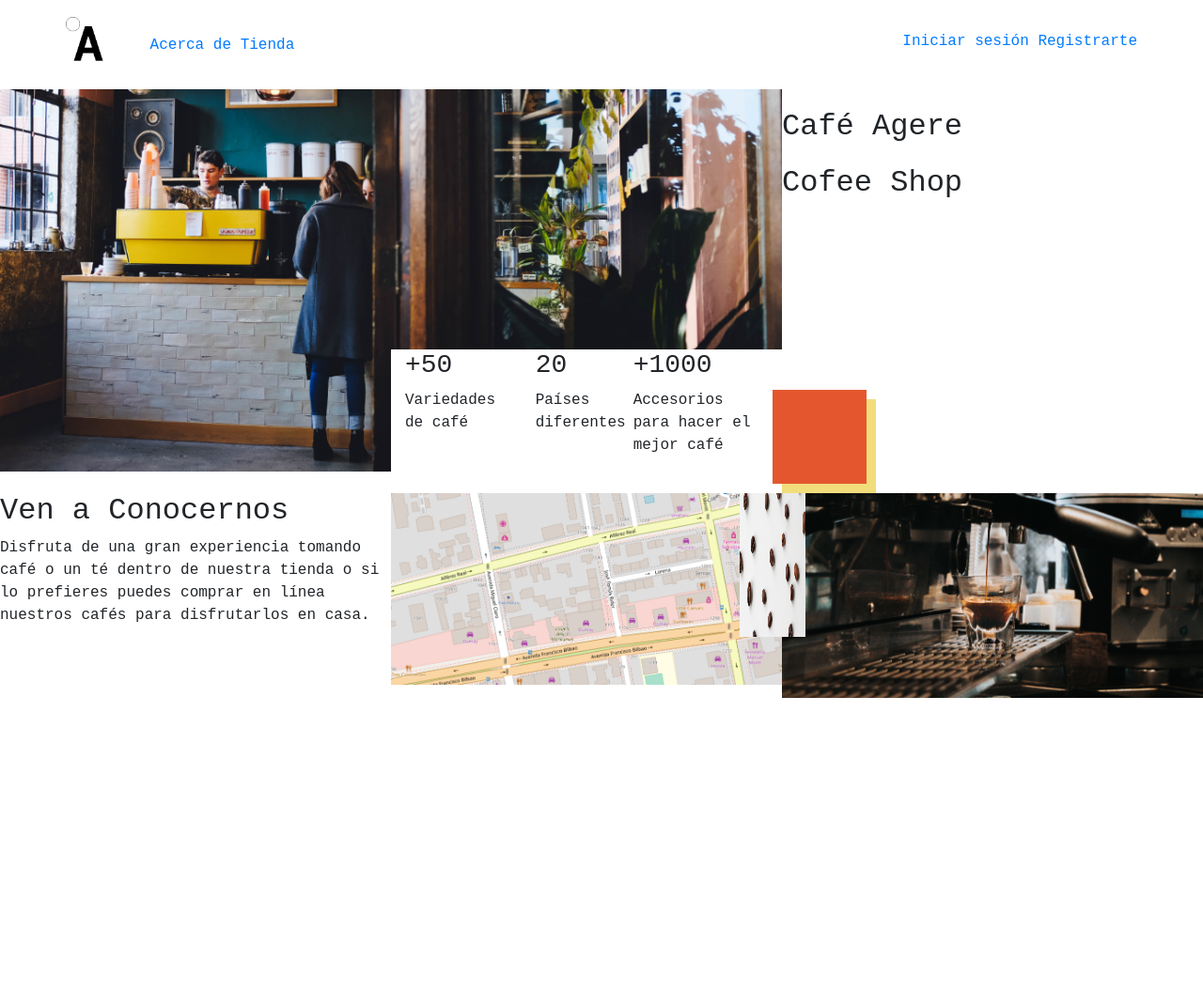
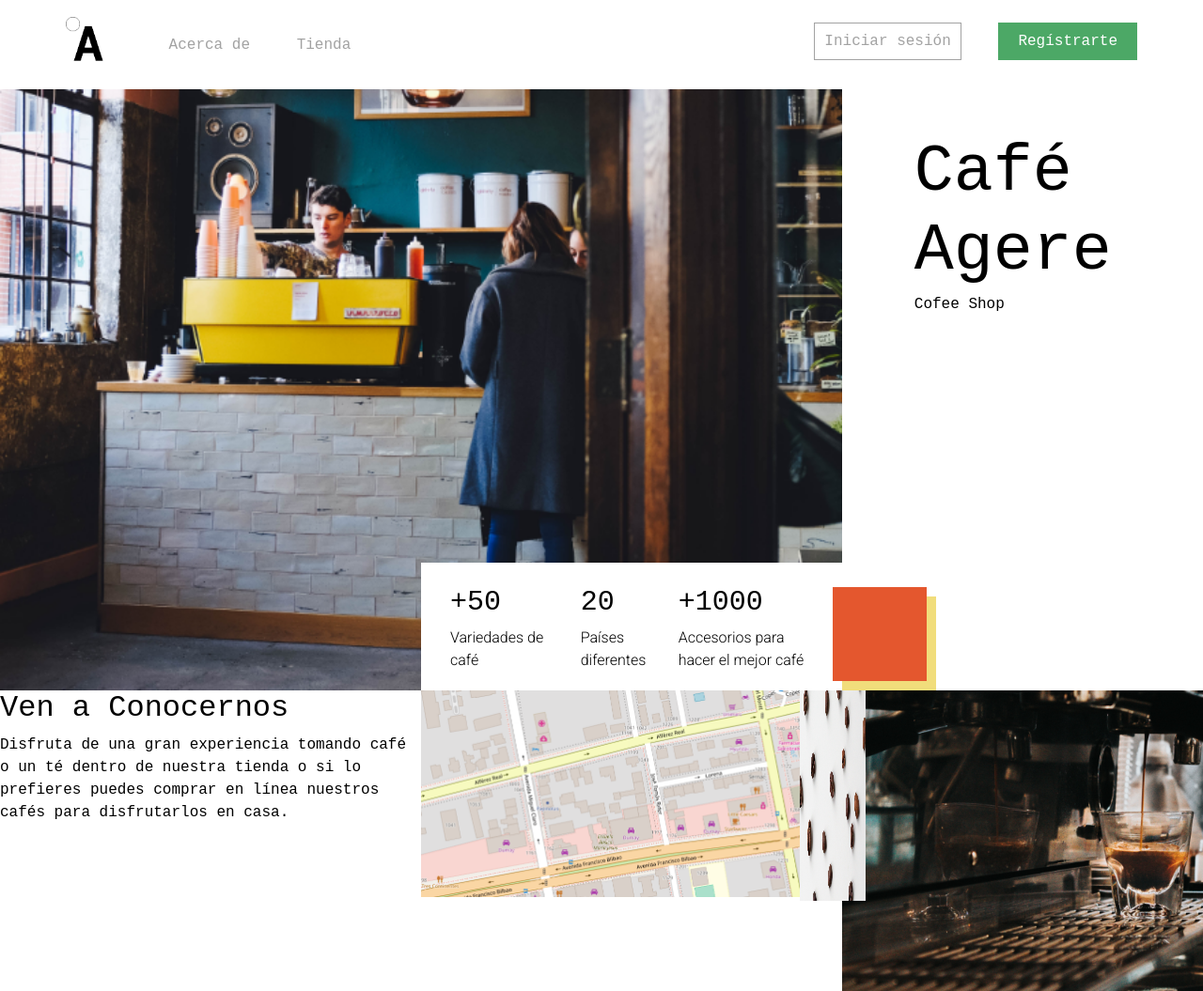
Before and after one commit to daapx/cafe-agere, a plain HTML site: page index.html in a window 1280 px wide. Shown: the whole page at 94% size. Before the commit the page ends 800 px from the top, so only its background shows below. Drawn offline with Linux system fonts and the light colour scheme; a web font is replaced by a local one.

Commit message:
main corregido, visual de header y main completa

```diff
--- a/assets/sass/abstracts/_variables.scss
+++ b/assets/sass/abstracts/_variables.scss
@@ -25,6 +25,11 @@ $blue-de-france: #3c91e6;
 $blue-jeans: #5fa5ea;
 $jordy-blue: #82b9ef;
 
+//negros
+$black: #000000;
+$outer-space: #454545;
+$quick-silver: #a2a2a2;
+
 /**** TYPOGRAPHY ****/
 
 $monospace: 'PT Mono', monospace;
--- a/assets/sass/base/_base.scss
+++ b/assets/sass/base/_base.scss
@@ -1,6 +1,7 @@
 body{
     background-color: $white;
     font-family: $monospace;
+    color: $black;
 }
 
 img{
--- /dev/null
+++ b/assets/sass/components/_buttons.scss
@@ -0,0 +1,27 @@
+.button{
+    color: $quick-silver;
+    border: 1px solid $quick-silver;
+    padding: 10px;
+    background-color: $white;
+    text-decoration: none;
+    margin-left: 30px;
+}
+
+.button:hover{
+    text-decoration: none;
+    color: $outer-space;
+    border: 1px solid $black;
+}
+
+.button--green{
+    background-color: $shiny-shamrock;
+    border: 1px solid $shiny-shamrock;
+    color: $white;
+    padding: 10px 20px;
+}
+
+.button--green:hover{
+    background-color: $tourquoise_green;
+    color: $spanish-gray;
+    border: 1px solid $tourquoise_green;
+}
--- /dev/null
+++ b/assets/sass/components/_links.scss
@@ -0,0 +1,12 @@
+.link{
+    font-size: $medium;
+    font-weight: 400;
+    color: $quick-silver;
+    text-decoration: none;
+    margin: 0 20px;
+}
+
+.link:hover{
+    color: $outer-space;
+    text-decoration: none;
+}
--- a/assets/sass/layouts/_location.scss
+++ b/assets/sass/layouts/_location.scss
@@ -1,10 +1,10 @@
 .location{
     clear: both;
-    height: 30vh;
+    height: 40vh;
 }
 
 .location__left{
-    width: 65%;
+    width: 70%;
     float: left;
 }
 
@@ -16,7 +16,11 @@
 .location__right{
     position: relative;
     float: right;
-    width: 35%;
+    width: 30%;
+    height: 40vh;
+    background: url(../images/img-2.png);
+    background-repeat: no-repeat;
+    background-size: cover;
 }
 
 .location__granos-cafe{
--- a/assets/sass/layouts/_main.scss
+++ b/assets/sass/layouts/_main.scss
@@ -5,15 +5,11 @@
 .main__left{
     position: relative;
     float: left;
-    width: 65%
-}
-
-.main__right{
-    position: relative;
-    width: 35%;
-    float: right;
-    height: 430px;
-}
+    width: 70%;
+    height: 80vh;
+    background-image: url(../images/img-1.png);
+    background-repeat: no-repeat;
+    background-size: cover;
 
     .main__facts{
         position: absolute;
@@ -21,7 +17,23 @@
         right: 0;
         width: 50%;
         background-color: $white;
+
+        .main__facts-title{
+            font-size: $x-large;
         }
+
+        .main__facts-desc{
+            font-family: $roboto;
+            font-size: $medium;
+        }
+    }
+}
+
+.main__right{
+    position: relative;
+    width: 30%;
+    float: right;
+    height: 80vh;
 
     .main__square{
         width: 100px;
@@ -30,11 +42,24 @@
         bottom: 0;
         left: 0;
         background-color: $buff;
-}
-
         .main__square--arrow{
             bottom: 10px;
             left: -10px;
             background-color: $flame;
             z-index: 1;
         }
+    }
+
+    .main__title{
+        font-size: $xxx-large;
+        margin-bottom: 5px;
+        padding: 0 10%;
+        margin-left: 10%
+    }
+
+    .main__subtitle{
+        font-size: $medium;
+        padding: 0 10%;
+        margin-left: 10%
+    }
+}
--- a/assets/sass/main.scss
+++ b/assets/sass/main.scss
@@ -5,6 +5,9 @@
 @import 'base/resets';
 @import 'base/base';
 
+@import 'components/links';
+@import 'components/buttons';
+
 @import 'layouts/header';
 @import 'layouts/main';
 @import 'layouts/location';
--- a/index.html
+++ b/index.html
@@ -12,61 +12,59 @@
     <header>
         <img src="assets/images/logo.png" alt="logo" class="header__logo">
         <div class="header__links">
-            <a href="#">Acerca de</a>
-            <a href="#">Tienda</a>
+            <a href="#" class="link">Acerca de</a>
+            <a href="#" class="link">Tienda</a>
         </div>
         <div class="header__buttons">
-            <a href="#">Iniciar sesión</a>
-            <a href="#">Registrarte</a>
+            <a href="#" class="button">Iniciar sesión</a>
+            <a href="#" class="button button--green">Regístrarte</a>
         </div>
     </header>
     <section class="main">
         <div class="main__left">
-            <img src="assets/images/img-1.png" alt="mezon">
             <div class="main__facts">
                 <div class="container">
-                    <div class="row">
+                    <div class="row px-3 pt-4 pb-1">
                         <div class="col-4">
-                            <h3>+50</h3>
-                            <p>Variedades de café</p>
+                            <h3 class="main__facts-title">+50</h3>
+                            <p class="main__facts-desc">Variedades de café</p>
                         </div>
                         <div class="col-3">
-                            <h3>20</h3>
-                            <p>Países diferentes</p>
+                            <h3 class="main__facts-title">20</h3>
+                            <p class="main__facts-desc">Países diferentes</p>
                         </div>
                         <div class="col-5">
-                            <h3>+1000</h3>
-                            <p>Accesorios para hacer el mejor café</p>
+                            <h3 class="main__facts-title">+1000</h3>
+                            <p class="main__facts-desc">Accesorios para hacer el mejor café</p>
                         </div>
                     </div>
                 </div>
             </div>
         </div>
         <div class="main__right">
-            <h1>Café Agere</h1>
-            <h2>Cofee Shop</h2>
+            <h1 class="main__title">Café Agere</h1>
+            <h2 class="main__subtitle">Cofee Shop</h2>
             <div class="main__square "><div class="main__square main__square--arrow"></div></div>
         </div>
     </section>
     <section class="location">
         <div class="location__left">
             <div class="location__invitation">
-                <h2>Ven a Conocernos</h2>
-                <p>
+                <h2 class="location__invitation-title">Ven a Conocernos</h2>
+                <p class="location__invitation-text">
                     Disfruta de una gran experiencia tomando café o un té
                     dentro de nuestra tienda o si lo prefieres puedes
                     comprar en línea nuestros cafés para disfrutarlos en casa.
                 </p>
             </div>
             <div class="location__map">
-                <div>
-                    <img src="assets/images/img-4.png" alt="mapa">
+                <div class="location__map-container">
+                    <img src="assets/images/img-4.png" alt="mapa" class="location__map-image">
                 </div>
             </div>
         </div>
         <div class="location__right">
             <img src="assets/images/img-3.png" src="granos-cafe" class="location__granos-cafe">
-            <img src="assets/images/img-2.png" src="taza-cafe">
         </div>
     </section>
 </body>
```
Also changed, not shown: assets/css/main.css, 1 other file. Lines whose indentation alone changed are shown as unchanged.
